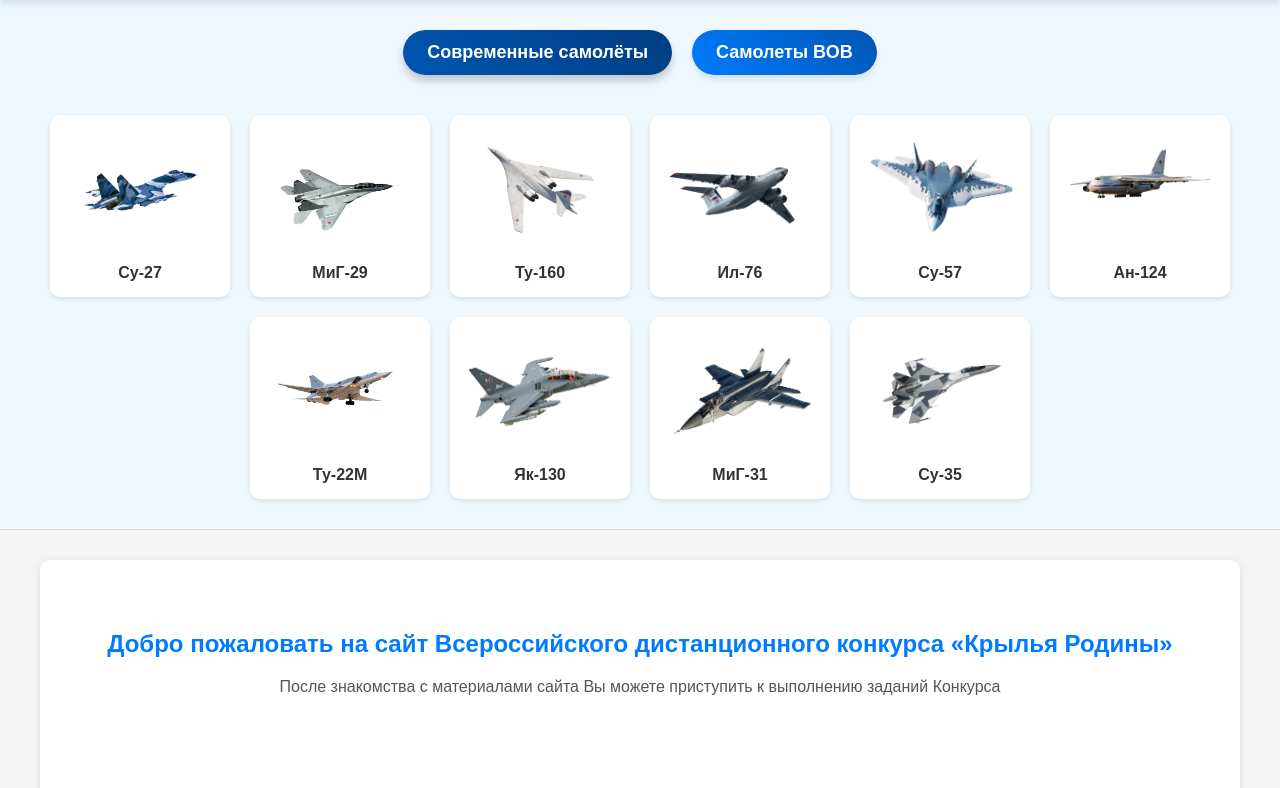
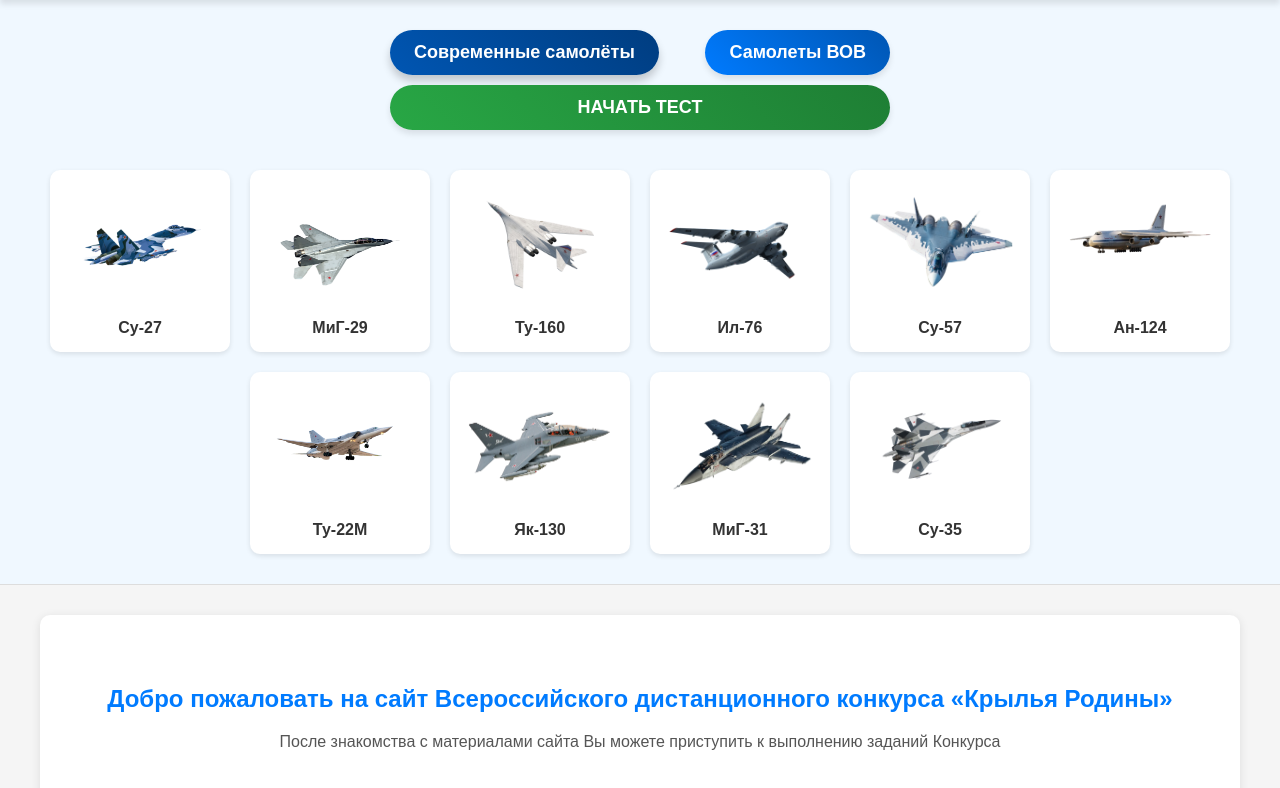
Before and after one commit to dantauu/wings, a plain HTML site: page index.html in a window 1280 px wide. Shown: the part 160-948 px from the top of the page. Drawn offline with nearby package versions, Linux system fonts and the light colour scheme.

Commit message:
refactor button START TEST

```diff
--- a/script.js
+++ b/script.js
@@ -180,18 +180,27 @@ function createCategoryButtons() {
 	categoryButtons.className = 'category-buttons'
 
 	categoryButtons.innerHTML = `
+		<div class="category-buttons__wrapper">
+		<div class="form-link__wrapper">
+			<div class="form-link__wrapper-inner">
         <button class="category-btn active" data-category="modern">Современные самолёты</button>
         <button class="category-btn" data-category="wwii">Самолеты ВОВ</button>
+			</div>
+        <a href="https://forms.yandex.ru/u/68151cc5e010db97a4d1133d/" target="_blank" class="form-link">
+            <button class="category-btn form-btn">Начать тест</button>
+        </a>
+		</div>
+		</div>
     `
 
 	navContainer.prepend(categoryButtons)
 
-	// Обработчики кликов по кнопкам
-	document.querySelectorAll('.category-btn').forEach(btn => {
+	// Обработчики кликов по кнопкам категорий
+	document.querySelectorAll('.category-btn:not(.form-btn)').forEach(btn => {
 		btn.addEventListener('click', () => {
-			// Удаляем активный класс у всех кнопок
+			// Удаляем активный класс у всех кнопок категорий
 			document
-				.querySelectorAll('.category-btn')
+				.querySelectorAll('.category-btn:not(.form-btn)')
 				.forEach(b => b.classList.remove('active'))
 			// Добавляем активный класс нажатой кнопке
 			btn.classList.add('active')
@@ -257,14 +266,6 @@ function showAircraftDetail(aircraftId) {
         </div>
         <div class="aircraft-description animate__animated animate__fadeInUp">
             <p class="aircraft-description-text">${aircraft.description}</p>
-            <a href="https://forms.yandex.ru/u/68151cc5e010db97a4d1133d/" target="_blank" class="wiki-link">
-                <span>Перейти</span>
-                <svg xmlns="http://www.w3.org/2000/svg" width="16" height="16" viewBox="0 0 24 24" fill="none" stroke="currentColor" stroke-width="2" stroke-linecap="round" stroke-linejoin="round">
-                    <path d="M18 13v6a2 2 0 0 1-2 2H5a2 2 0 0 1-2-2V8a2 2 0 0 1 2-2h6"></path>
-                    <polyline points="15 3 21 3 21 9"></polyline>
-                    <line x1="10" y1="14" x2="21" y2="3"></line>
-                </svg>
-            </a>
         </div>
     `
 
--- a/styles.css
+++ b/styles.css
@@ -54,6 +54,7 @@ nav {
 /* Кнопки категорий */
 .category-buttons {
 	display: flex;
+	flex-direction: column;
 	justify-content: center;
 	gap: 20px;
 	margin-bottom: 20px;
@@ -80,6 +81,40 @@ nav {
 .category-btn.active {
 	background: linear-gradient(45deg, #0056b3, #003d80);
 	box-shadow: 0 6px 8px rgba(0, 0, 0, 0.2);
+}
+
+.category-buttons__wrapper {
+	display: flex;
+	justify-content: center;
+	align-items: center;
+}
+
+.form-link__wrapper {
+	display: flex;
+	flex-direction: column;
+	width: 500px;
+	gap: 10px;
+}
+
+.form-link__wrapper-inner {
+	display: flex;
+	justify-content: space-between;
+	gap: 10px;
+}
+
+.form-link {
+	text-decoration: none;
+	width: 100%;
+}
+
+.form-btn {
+	width: 100%;
+	background: linear-gradient(45deg, #28a745, #1e7e34);
+	text-transform: uppercase;
+}
+
+.form-btn:hover {
+	background: linear-gradient(45deg, #218838, #1a6e2e);
 }
 
 /* Контейнер для карточек самолетов */
```
Also changed, not shown: 1 other file.
